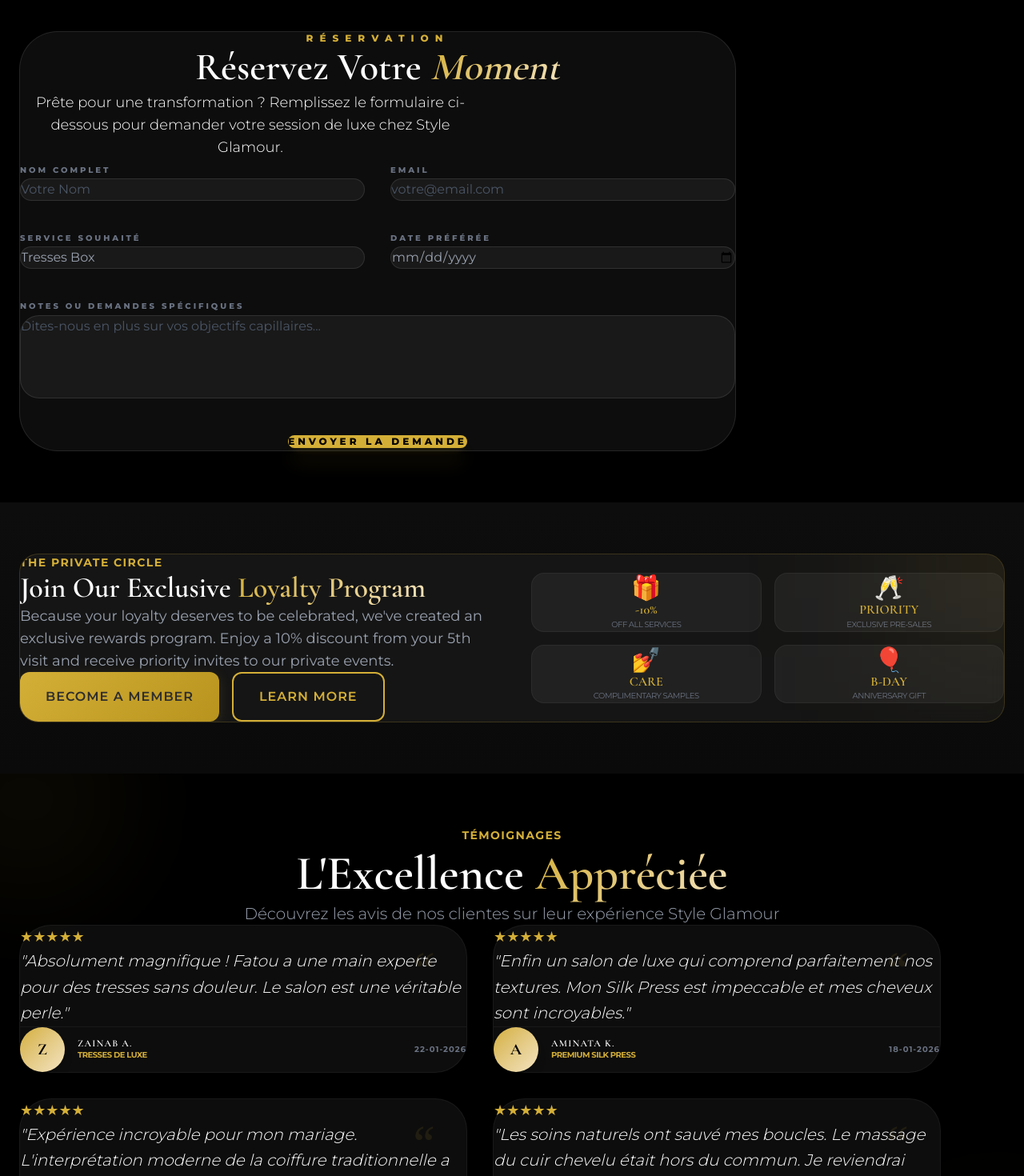
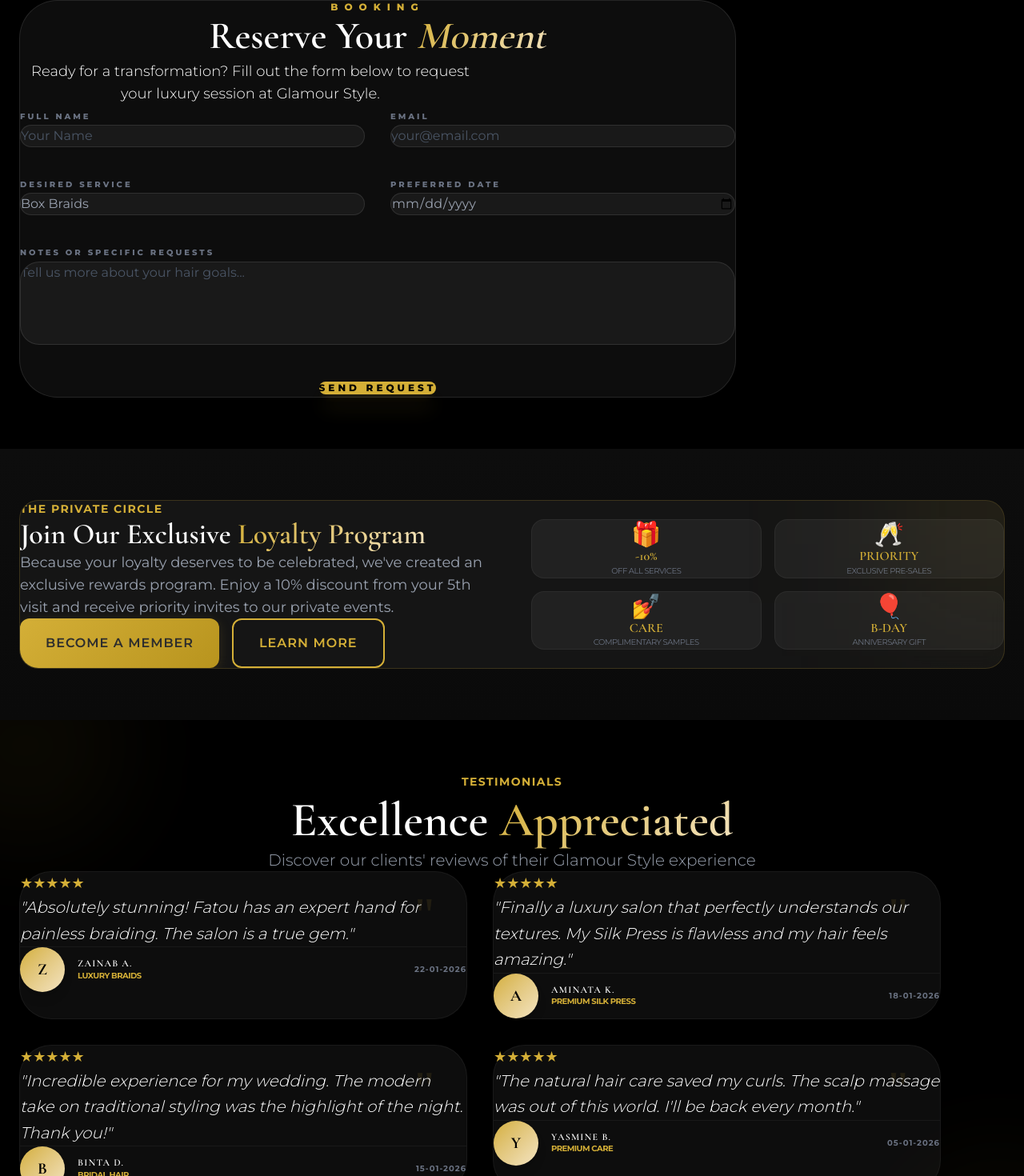
Before and after one commit to mamadouelimanewane/glamourstyle, a Next.js app: page / in a window 1280 px wide. Shown: the part 2249-3719 px from the top of the page at 80% size. Built offline with nearby package versions, Linux system fonts and the light colour scheme.

Commit message:
Complete English translation - Booking, Testimonials, Gallery, Footer

```diff
--- a/src/components/Booking.tsx
+++ b/src/components/Booking.tsx
@@ -10,19 +10,19 @@ const Booking = () => {
             <div className="section">
                 <div className="max-w-4xl mx-auto bg-white/5 backdrop-blur-3xl border border-white/10 p-8 md:p-16 rounded-[48px] shadow-2xl">
                     <div className="text-center mb-12">
-                        <span className="text-[#D4AF37] text-xs font-black uppercase tracking-[8px] mb-4 block">Réservation</span>
-                        <h2 className="text-3xl md:text-5xl font-heading mb-6">Réservez Votre <span className="gradient-text italic">Moment</span></h2>
+                        <span className="text-[#D4AF37] text-xs font-black uppercase tracking-[8px] mb-4 block">Booking</span>
+                        <h2 className="text-3xl md:text-5xl font-heading mb-6">Reserve Your <span className="gradient-text italic">Moment</span></h2>
                         <p className="text-white text-lg max-w-xl mx-auto font-light">
-                            Prête pour une transformation ? Remplissez le formulaire ci-dessous pour demander votre session de luxe chez Style Glamour.
+                            Ready for a transformation? Fill out the form below to request your luxury session at Glamour Style.
                         </p>
                     </div>
 
                     <form className="grid grid-cols-1 md:grid-cols-2 gap-8">
                         <div className="space-y-3">
-                            <label className="text-[10px] font-black uppercase tracking-[3px] text-gray-500 ml-2">Nom Complet</label>
+                            <label className="text-[10px] font-black uppercase tracking-[3px] text-gray-500 ml-2">Full Name</label>
                             <input
                                 type="text"
-                                placeholder="Votre Nom"
+                                placeholder="Your Name"
                                 className="w-full bg-white/5 border border-white/10 rounded-2xl py-4 px-6 text-white placeholder:text-gray-600 focus:border-[#D4AF37] outline-none transition-all"
                             />
                         </div>
@@ -30,38 +30,38 @@ const Booking = () => {
                             <label className="text-[10px] font-black uppercase tracking-[3px] text-gray-500 ml-2">Email</label>
                             <input
                                 type="email"
-                                placeholder="votre@email.com"
+                                placeholder="your@email.com"
                                 className="w-full bg-white/5 border border-white/10 rounded-2xl py-4 px-6 text-white placeholder:text-gray-600 focus:border-[#D4AF37] outline-none transition-all"
                             />
                         </div>
                         <div className="space-y-3">
-                            <label className="text-[10px] font-black uppercase tracking-[3px] text-gray-500 ml-2">Service Souhaité</label>
+                            <label className="text-[10px] font-black uppercase tracking-[3px] text-gray-500 ml-2">Desired Service</label>
                             <select className="w-full bg-white/5 border border-white/10 rounded-2xl py-4 px-6 text-gray-400 focus:border-[#D4AF37] outline-none transition-all appearance-none">
-                                <option>Tresses Box</option>
+                                <option>Box Braids</option>
                                 <option>Silk Press</option>
-                                <option>Coloration</option>
-                                <option>Coiffure de Mariée</option>
-                                <option>Soins Profonds</option>
+                                <option>Coloring</option>
+                                <option>Bridal Hair</option>
+                                <option>Deep Care</option>
                             </select>
                         </div>
                         <div className="space-y-3">
-                            <label className="text-[10px] font-black uppercase tracking-[3px] text-gray-500 ml-2">Date Préférée</label>
+                            <label className="text-[10px] font-black uppercase tracking-[3px] text-gray-500 ml-2">Preferred Date</label>
                             <input
                                 type="date"
                                 className="w-full bg-white/5 border border-white/10 rounded-2xl py-4 px-6 text-gray-400 focus:border-[#D4AF37] outline-none transition-all"
                             />
                         </div>
                         <div className="md:col-span-2 space-y-3">
-                            <label className="text-[10px] font-black uppercase tracking-[3px] text-gray-500 ml-2">Notes ou Demandes Spécifiques</label>
+                            <label className="text-[10px] font-black uppercase tracking-[3px] text-gray-500 ml-2">Notes or Specific Requests</label>
                             <textarea
                                 rows={4}
-                                placeholder="Dites-nous en plus sur vos objectifs capillaires..."
+                                placeholder="Tell us more about your hair goals..."
                                 className="w-full bg-white/5 border border-white/10 rounded-3xl py-4 px-6 text-white placeholder:text-gray-600 focus:border-[#D4AF37] outline-none transition-all resize-none"
                             ></textarea>
                         </div>
                         <div className="md:col-span-2 mt-4 text-center">
                             <button className="w-full md:w-auto px-16 py-5 bg-[#D4AF37] text-black font-black text-xs uppercase tracking-[4px] rounded-full hover:bg-white transition-all duration-500 shadow-xl shadow-[#D4AF37]/20">
-                                Envoyer la demande
+                                Send Request
                             </button>
                         </div>
                     </form>
--- a/src/components/Footer.tsx
+++ b/src/components/Footer.tsx
@@ -18,7 +18,7 @@ const Footer = () => {
                             <h2 className="text-2xl font-heading gradient-text">Style Glamour</h2>
                         </div>
                         <p className="text-gray-500 text-sm">
-                            L'excellence au service de votre beauté. Depuis plus de 10 ans, nous créons des styles exceptionnels au cœur du Royaume-Uni.
+                            Excellence in the service of your beauty. For over 10 years, we've been creating exceptional styles in the heart of the UK.
                         </p>
                         <div className="flex space-x-4">
                             {['Instagram', 'Facebook', 'TikTok', 'Pinterest'].map((social) => (
@@ -36,35 +36,35 @@ const Footer = () => {
 
                     {/* Opening Hours */}
                     <div>
-                        <h3 className="text-lg font-bold mb-6 text-white uppercase tracking-widest">Horaires d'ouverture</h3>
+                        <h3 className="text-lg font-bold mb-6 text-white uppercase tracking-widest">Opening Hours</h3>
                         <ul className="space-y-3">
                             <li className="flex justify-between text-sm">
-                                <span className="text-gray-500 capitalize">Lundi</span>
-                                <span className="text-red-900">Fermé</span>
+                                <span className="text-gray-500 capitalize">Monday</span>
+                                <span className="text-red-900">Closed</span>
                             </li>
                             <li className="flex justify-between text-sm">
-                                <span className="text-gray-500 capitalize">Mardi</span>
-                                <span className="text-gray-300">9h30 - 18h00</span>
+                                <span className="text-gray-500 capitalize">Tuesday</span>
+                                <span className="text-gray-300">9:30 AM - 6:00 PM</span>
                             </li>
                             <li className="flex justify-between text-sm">
-                                <span className="text-gray-500 capitalize">Mercredi</span>
-                                <span className="text-gray-300">9h30 - 18h00</span>
+                                <span className="text-gray-500 capitalize">Wednesday</span>
+                                <span className="text-gray-300">9:30 AM - 6:00 PM</span>
                             </li>
                             <li className="flex justify-between text-sm">
-                                <span className="text-gray-500 capitalize">Jeudi</span>
-                                <span className="text-gray-300">9h30 - 18h00</span>
+                                <span className="text-gray-500 capitalize">Thursday</span>
+                                <span className="text-gray-300">9:30 AM - 6:00 PM</span>
                             </li>
                             <li className="flex justify-between text-sm">
-                                <span className="text-gray-500 capitalize">Vendredi</span>
-                                <span className="text-gray-300">9h30 - 19h00</span>
+                                <span className="text-gray-500 capitalize">Friday</span>
+                                <span className="text-gray-300">9:30 AM - 7:00 PM</span>
                             </li>
                             <li className="flex justify-between text-sm">
-                                <span className="text-gray-500 capitalize">Samedi</span>
-                                <span className="text-gray-300">9h30 - 19h00</span>
+                                <span className="text-gray-500 capitalize">Saturday</span>
+                                <span className="text-gray-300">9:30 AM - 7:00 PM</span>
                             </li>
                             <li className="flex justify-between text-sm">
-                                <span className="text-gray-500 capitalize">Dimanche</span>
-                                <span className="text-gray-300">10h00 - 16h00</span>
+                                <span className="text-gray-500 capitalize">Sunday</span>
+                                <span className="text-gray-300">10:00 AM - 4:00 PM</span>
                             </li>
                         </ul>
                     </div>
@@ -73,11 +73,11 @@ const Footer = () => {
                     <div>
                         <h3 className="text-lg font-bold mb-6 text-white uppercase tracking-widest">Navigation</h3>
                         <ul className="space-y-3">
-                            <li><Link href="/#accueil" className="text-gray-500 text-sm hover:text-[#D4AF37] transition-colors uppercase tracking-wider">Maison</Link></li>
+                            <li><Link href="/#accueil" className="text-gray-500 text-sm hover:text-[#D4AF37] transition-colors uppercase tracking-wider">Home</Link></li>
                             <li><Link href="/#services" className="text-gray-500 text-sm hover:text-[#D4AF37] transition-colors uppercase tracking-wider">Services</Link></li>
-                            <li><Link href="/pricing" className="text-gray-500 text-sm hover:text-[#D4AF37] transition-colors uppercase tracking-wider">Tarification</Link></li>
-                            <li><Link href="/lookbook" className="text-gray-500 text-sm hover:text-[#D4AF37] transition-colors uppercase tracking-wider">Portefeuille</Link></li>
-                            <li><Link href="/#reservation" className="text-gray-500 text-sm hover:text-[#D4AF37] transition-colors uppercase tracking-wider">RÉSERVATION</Link></li>
+                            <li><Link href="/pricing" className="text-gray-500 text-sm hover:text-[#D4AF37] transition-colors uppercase tracking-wider">Pricing</Link></li>
+                            <li><Link href="/lookbook" className="text-gray-500 text-sm hover:text-[#D4AF37] transition-colors uppercase tracking-wider">Lookbook</Link></li>
+                            <li><Link href="/#reservation" className="text-gray-500 text-sm hover:text-[#D4AF37] transition-colors uppercase tracking-wider">BOOKING</Link></li>
                         </ul>
                     </div>
 
@@ -87,7 +87,7 @@ const Footer = () => {
                         <ul className="space-y-4">
                             <li className="flex items-start gap-3">
                                 <span className="text-[#D4AF37]">📍</span>
-                                <span className="text-gray-500 text-sm">68 High Street, Waltham Cross, Royaume-Uni</span>
+                                <span className="text-gray-500 text-sm">68 High Street, Waltham Cross, UK</span>
                             </li>
                             <li className="flex items-center gap-3">
                                 <span className="text-[#D4AF37]">📞</span>
@@ -99,8 +99,8 @@ const Footer = () => {
                             </li>
                             <li className="mt-8">
                                 <div className="glass p-4 rounded-xl border-dashed border border-[#D4AF37]/30">
-                                    <p className="text-[10px] text-gray-500 uppercase tracking-widest mb-1">Modes de paiement</p>
-                                    <p className="text-[10px] text-[#D4AF37] font-bold">Klarna • Afterpay • Affirm • Carte de crédit</p>
+                                    <p className="text-[10px] text-gray-500 uppercase tracking-widest mb-1">Payment Methods</p>
+                                    <p className="text-[10px] text-[#D4AF37] font-bold">Klarna • Afterpay • Affirm • Credit Card</p>
                                 </div>
                             </li>
                         </ul>
@@ -109,7 +109,7 @@ const Footer = () => {
 
                 <div className="pt-8 border-t border-gray-900 flex flex-col md:flex-row justify-between items-center gap-4">
                     <p className="text-gray-600 text-[10px] uppercase tracking-[2px]">
-                        &copy; {new Date().getFullYear()} GLAMOUR STYLE. TOUS DROITS RÉSERVÉS.
+                        &copy; {new Date().getFullYear()} GLAMOUR STYLE. ALL RIGHTS RESERVED.
                     </p>
                     <p className="text-gray-600 text-[10px] uppercase tracking-[2px]">
                         DESIGNED BY <span className="text-gray-400">ANTIGRAVITY LUXE</span>
--- a/src/components/Gallery.tsx
+++ b/src/components/Gallery.tsx
@@ -22,7 +22,7 @@ const Gallery = () => {
                 </div>
                 <div className="hidden md:block">
                     <p className="text-white text-2xl max-w-lg text-right italic font-serif leading-relaxed border-l-4 border-[#D4AF37] pl-8 font-medium">
-                        "Chaque coiffure est une œuvre d'art unique, conçue pour révéler votre véritable essence."
+                        "Each hairstyle is a unique work of art, designed to reveal your true essence."
                     </p>
                 </div>
             </div>
--- a/src/components/Testimonials.tsx
+++ b/src/components/Testimonials.tsx
@@ -7,15 +7,15 @@ const testimonials = [
         id: '1',
         name: 'Zainab A.',
         rating: 5,
-        comment: 'Absolument magnifique ! Fatou a une main experte pour des tresses sans douleur. Le salon est une véritable perle.',
-        service: 'Tresses de Luxe',
+        comment: 'Absolutely stunning! Fatou has an expert hand for painless braiding. The salon is a true gem.',
+        service: 'Luxury Braids',
         date: '22-01-2026',
     },
     {
         id: '2',
         name: 'Aminata K.',
         rating: 5,
-        comment: 'Enfin un salon de luxe qui comprend parfaitement nos textures. Mon Silk Press est impeccable et mes cheveux sont incroyables.',
+        comment: 'Finally a luxury salon that perfectly understands our textures. My Silk Press is flawless and my hair feels amazing.',
         service: 'Premium Silk Press',
         date: '18-01-2026',
     },
@@ -23,16 +23,16 @@ const testimonials = [
         id: '3',
         name: 'Binta D.',
         rating: 5,
-        comment: 'Expérience incroyable pour mon mariage. L\'interprétation moderne de la coiffure traditionnelle a été le point fort de la soirée. Merci !',
-        service: 'Coiffure de Mariée',
+        comment: 'Incredible experience for my wedding. The modern take on traditional styling was the highlight of the night. Thank you!',
+        service: 'Bridal Hair',
         date: '15-01-2026',
     },
     {
         id: '4',
         name: 'Yasmine B.',
         rating: 5,
-        comment: 'Les soins naturels ont sauvé mes boucles. Le massage du cuir chevelu était hors du commun. Je reviendrai chaque mois.',
-        service: 'Soins Premium',
+        comment: 'The natural hair care saved my curls. The scalp massage was out of this world. I\'ll be back every month.',
+        service: 'Premium Care',
         date: '05-01-2026',
     },
 ];
@@ -45,15 +45,15 @@ const Testimonials = () => {
             <div className="absolute -bottom-24 -right-24 w-64 h-64 bg-[#D4AF37]/10 rounded-full blur-3xl opacity-50" />
 
             <div className="text-center mb-16 animate-fadeInUp">
-                <span className="text-[#D4AF37] text-sm uppercase tracking-widest font-bold tracking-[4px]">Témoignages</span>
-                <h2 className="mt-4 mb-4 font-heading text-white text-4xl md:text-6xl">L'Excellence <span className="gradient-text">Appréciée</span></h2>
-                <p className="text-gray-400 font-light text-xl">Découvrez les avis de nos clientes sur leur expérience Style Glamour</p>
+                <span className="text-[#D4AF37] text-sm uppercase tracking-widest font-bold tracking-[4px]">Testimonials</span>
+                <h2 className="mt-4 mb-4 font-heading text-white text-4xl md:text-6xl">Excellence <span className="gradient-text">Appreciated</span></h2>
+                <p className="text-gray-400 font-light text-xl">Discover our clients' reviews of their Glamour Style experience</p>
             </div>
 
             <div className="grid grid-cols-1 md:grid-cols-2 gap-8 max-w-6xl mx-auto px-4">
                 {testimonials.map((testi) => (
                     <div key={testi.id} className="bg-white/5 p-10 rounded-[40px] relative border border-white/5 hover:border-[#D4AF37]/30 transition-all duration-500 group">
-                        <div className="absolute top-6 right-10 text-6xl text-[#D4AF37]/10 font-serif group-hover:text-[#D4AF37]/20 transition-colors">“</div>
+                        <div className="absolute top-6 right-10 text-6xl text-[#D4AF37]/10 font-serif group-hover:text-[#D4AF37]/20 transition-colors">"</div>
                         <div className="flex items-center mb-6">
                             {[1, 2, 3, 4, 5].map((star) => (
                                 <span key={star} className="text-[#D4AF37] text-lg">★</span>
@@ -80,7 +80,7 @@ const Testimonials = () => {
 
             <div className="mt-20 text-center">
                 <div className="flex flex-col items-center">
-                    <p className="text-[10px] font-bold text-gray-500 mb-8 uppercase tracking-[4px]">Recommandé sur</p>
+                    <p className="text-[10px] font-bold text-gray-500 mb-8 uppercase tracking-[4px]">Featured on</p>
                     <div className="flex flex-wrap justify-center gap-12 opacity-30 grayscale hover:opacity-100 hover:grayscale-0 transition-all duration-700 items-baseline">
                         <span className="font-heading font-black text-3xl text-white">Google</span>
                         <span className="font-heading font-black text-3xl text-white">Trustpilot</span>
```
